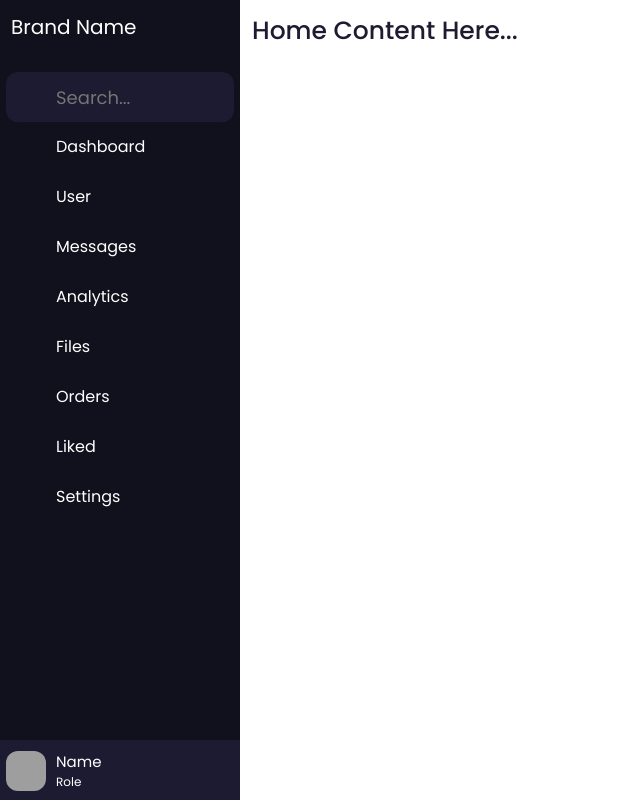
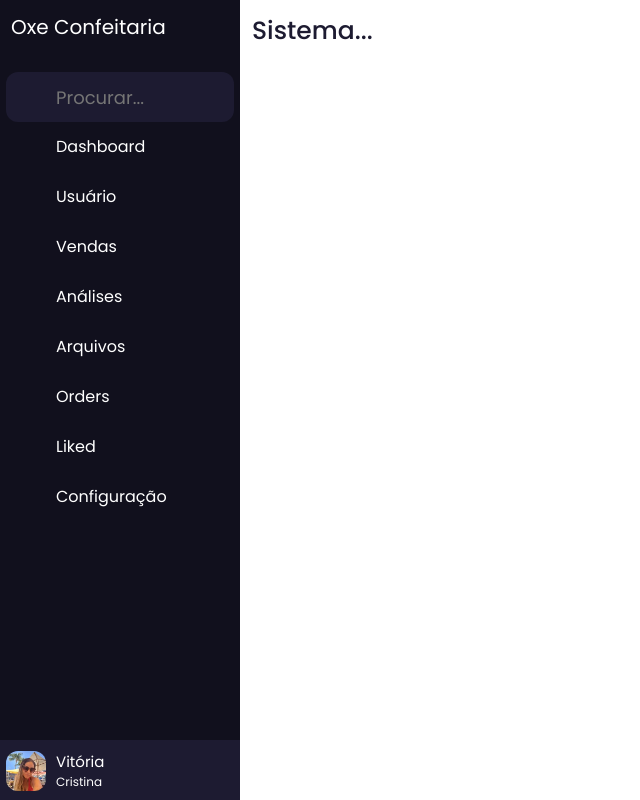
Before and after one commit to tryingdev/teste-github-vscode, a Django app: page /app/plataforma/ in a window 1280 px wide. Shown: the whole page, without its empty margins (0-640 px from the left). Run offline with Django 4.2, Linux system fonts and the light colour scheme; a user stored in the database is signed in; grey boxes are pictures that could not be loaded.

Commit message:
avatar update

```diff
--- a/app/templates/index.html
+++ b/app/templates/index.html
@@ -18,7 +18,7 @@
         <div class="logo_content">
             <div class="logo">
                 <i class='bx bxl-c-plus-plus' style="font-size: 30px;"></i>
-                <div class="logoname" style="margin-left: 5px;">Brand Name</div>
+                <div class="logoname" style="margin-left: 5px;">Oxe Confeitaria</div>
             </div>
             <i class='bx bx-menu-alt-right' id="btn" style="font-size: 25px;"></i>
         </div>
@@ -26,8 +26,8 @@
             <li>
 
                 <i class='bx bx-search'></i>
-                <input type="text" placeholder="Search...">
-                <span class="tooltip">Search</span>
+                <input type="text" placeholder="Procurar...">
+                <span class="tooltip">Pesquisar...</span>
             </li>
             <li>
                 <a href="#">
@@ -39,28 +39,28 @@
             <li>
                 <a href="#">
                     <i class='bx bx-user' ></i>
-                    <span class="link_names">User</span>
+                    <span class="link_names">Usuário</span>
                 </a>
                 <span class="tooltip">User</span>
             </li>
             <li>
                 <a href="#">
                     <i class='bx bx-chat' ></i>
-                    <span class="link_names">Messages</span>
+                    <span class="link_names">Vendas</span>
                 </a>
                 <span class="tooltip">Messages</span>
             </li>
             <li>
                 <a href="#">
                     <i class='bx bx-pie-chart-alt-2' ></i>
-                    <span class="link_names">Analytics</span>
+                    <span class="link_names">Análises</span>
                 </a>
                 <span class="tooltip">Analytics</span>
             </li>
             <li>
                 <a href="#">
                     <i class='bx bx-folder' ></i>
-                    <span class="link_names">Files</span>
+                    <span class="link_names">Arquivos</span>
                 </a>
                 <span class="tooltip">Files</span>
             </li>
@@ -81,7 +81,7 @@
             <li>
                 <a href="#">
                     <i class='bx bx-cog' ></i>
-                    <span class="link_names">Settings</span>
+                    <span class="link_names">Configuração</span>
                 </a>
                 <span class="tooltip">Settings</span>
             </li>
@@ -89,10 +89,10 @@
         <div class="profile_content">
             <div class="profile">
                 <div class="profile_details">
-                    <img src="https://vz.cnwimg.com/wp-content/uploads/2014/01/alex.jpg?x86007" alt="">
+                    <img src="{% static 'vitoria.jpg' %}" alt="">
                     <div class="name_job">
-                        <div class="name">Name</div>
-                        <div class="job">Role</div>
+                        <div class="name">Vitória</div>
+                        <div class="job">Cristina</div>
                     </div>
                 </div>
                 <i class='bx bx-log-out' id="log_out"></i>
@@ -100,7 +100,7 @@
         </div>
     </div>
     <div class="home_content">
-        <div class="text">Home Content Here...</div>
+        <div class="text">Sistema...</div>
     </div>
     <script>
         let btn = document.querySelector("#btn");
```
Also changed, not shown: app/static/vitoria.jpg (added), db.sqlite3.
